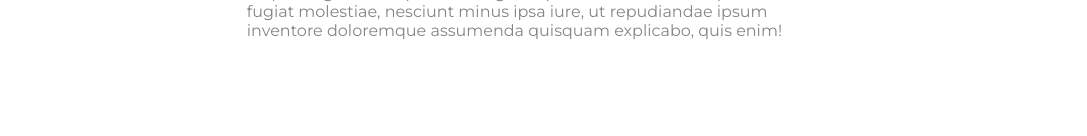
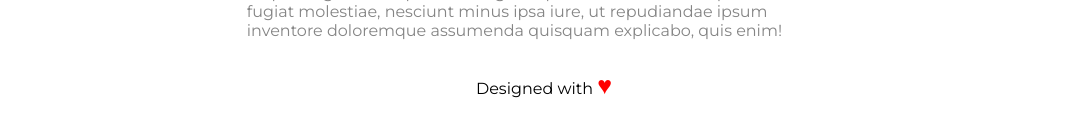
Before and after one commit to lucianomarchionna/htmlcss-wp, a plain HTML site: page index.html in a window 1280 px wide. Shown: the part 1676-1812 px from the top of the page, without its empty margins (96-1183 px from the left). Drawn offline with Linux system fonts and the light colour scheme.

Commit message:
Esercizio terminato

```diff
--- a/index.html
+++ b/index.html
@@ -83,7 +83,7 @@
 
         <!-- footer -->
         <footer>
-
+            <p>Designed with <span>&hearts;</span></p>
         </footer>
         <!-- /footer -->
     </div>
--- a/style.css
+++ b/style.css
@@ -175,4 +175,10 @@ footer{
     width: 100%;
     height: 50px;
     margin-bottom: 30px;
+    text-align: center;
 }
+
+p>span{
+    color: red;
+    font-size: 25px;
+}
```
